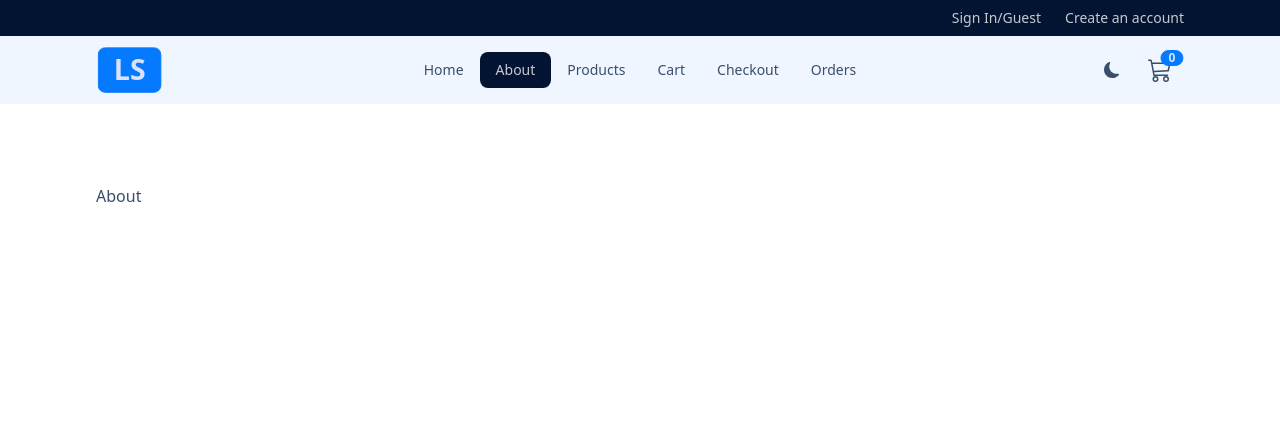
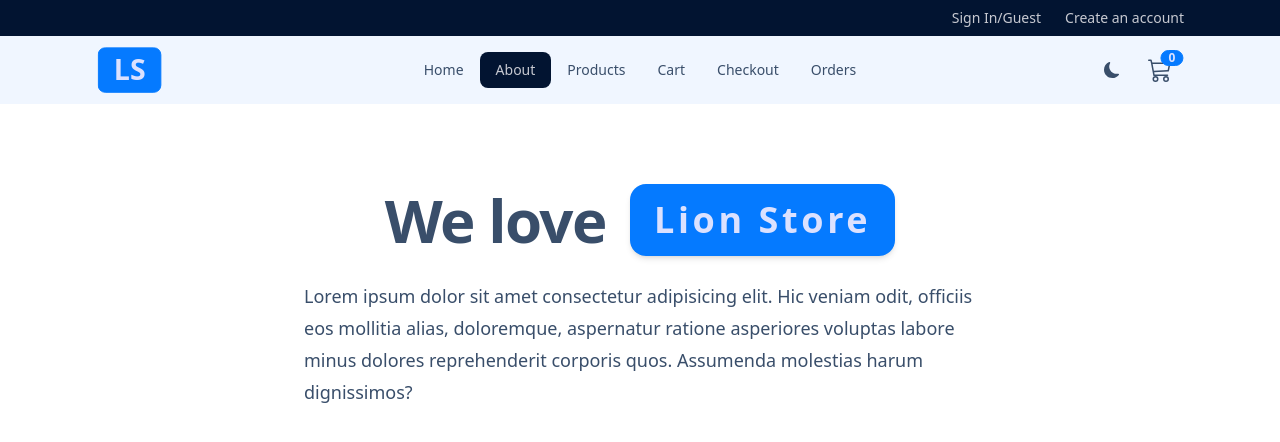
Before and after one commit to Ucheizzzy/lionstore, a React (Vite) app: page /about in a window 1280 px wide. Shown: the top 442 px of the page. Built offline with nearby package versions, Linux system fonts and the light colour scheme.

Commit message:
working on hero section

```diff
--- a/src/pages/About.jsx
+++ b/src/pages/About.jsx
@@ -1,5 +1,26 @@
 const About = () => {
-  return <div>About</div>
+  return (
+    <>
+      <div className='flex flex-wrap gap-2 sm:gap-x-6 items-center justify-center'>
+        <h1 className=' text-4xl font-bold leading-none tracking-tight sm:text-6xl'>
+          We love
+        </h1>
+        <div className='stats bg-primary shadow-md'>
+          <div className='stat '>
+            <div className='stat-title text-primary-content text-4xl font-bold tracking-widest'>
+              Lion Store
+            </div>
+          </div>
+        </div>
+      </div>
+      <p className='mt-6 text-lg leading-8 max-w-2xl mx-auto'>
+        Lorem ipsum dolor sit amet consectetur adipisicing elit. Hic veniam
+        odit, officiis eos mollitia alias, doloremque, aspernatur ratione
+        asperiores voluptas labore minus dolores reprehenderit corporis quos.
+        Assumenda molestias harum dignissimos?
+      </p>
+    </>
+  )
 }
 
 export default About
```
